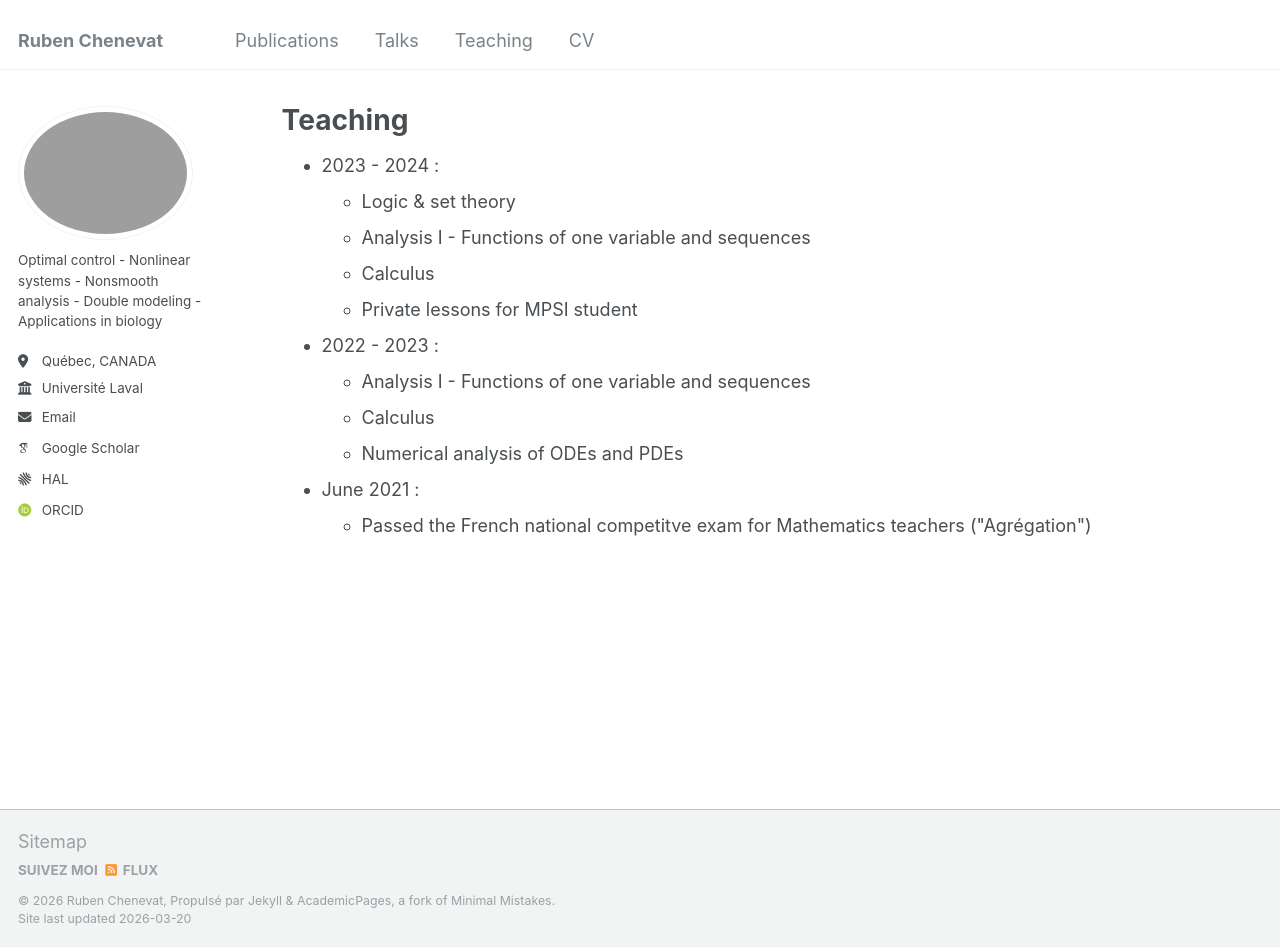
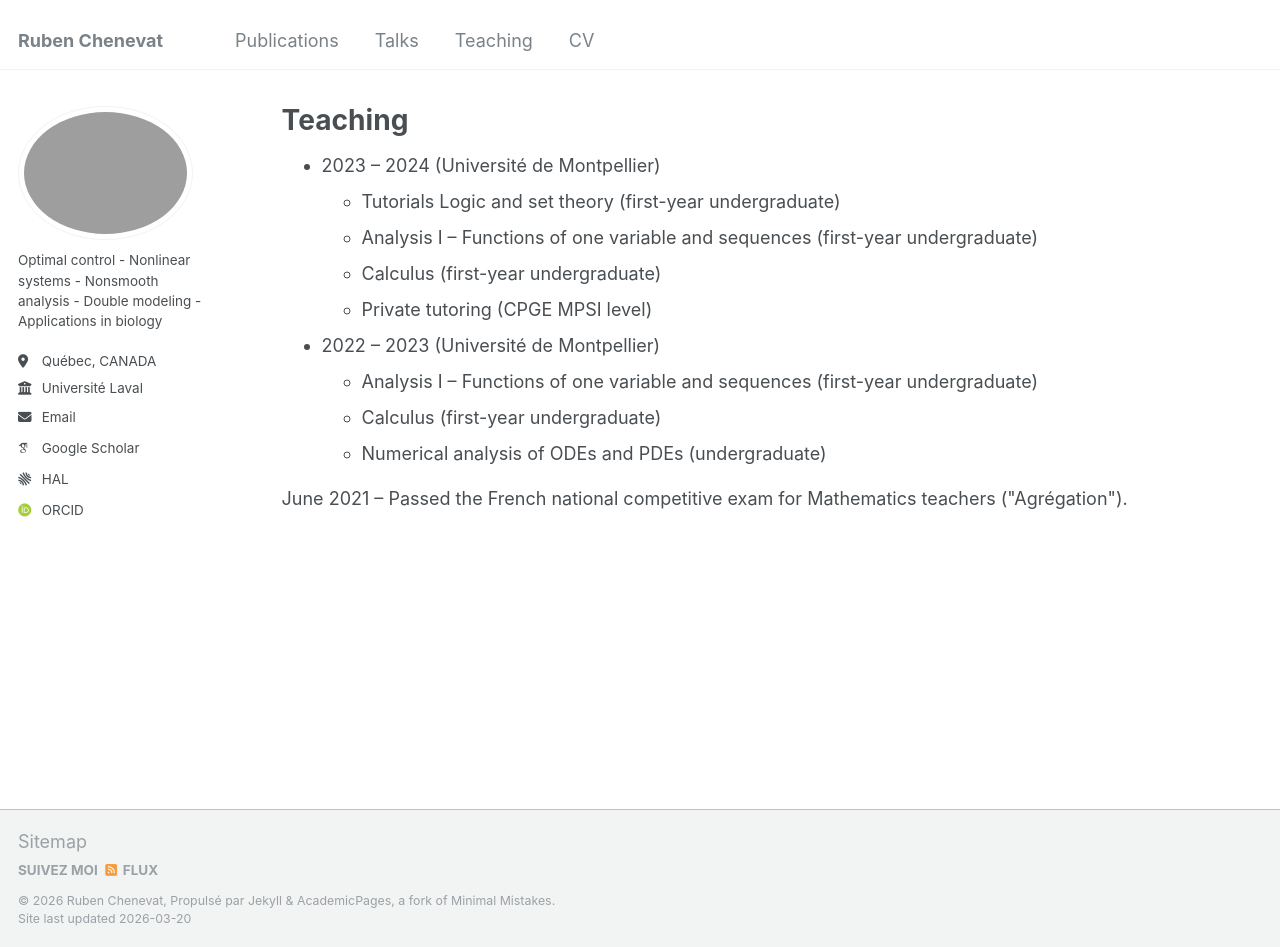
Before and after one commit to rubenchenevat/rubenchenevat.github.io, a Jekyll site: the page built from _pages/teaching.html, in a window 1280 px wide and 947 px high. Built offline with Jekyll 4.4.1, drawn with Linux system fonts in a browser that asks for light colours; some web fonts are replaced.

Commit message:
Update teaching.html

```diff
--- a/_pages/teaching.html
+++ b/_pages/teaching.html
@@ -13,26 +13,24 @@ author_profile: true
 -->
 
 <ul>
-    <li>2023 - 2024 :
+    <li>2023 – 2024 (Université de Montpellier)
         <ul>
-            <li>Logic & set theory</li>
-            <li>Analysis I - Functions of one variable and sequences</li>
-            <li>Calculus</li>
-            <li>Private lessons for MPSI student</li>
+            <li>Tutorials Logic and set theory (first-year undergraduate)</li>
+            <li>Analysis I – Functions of one variable and sequences (first-year undergraduate)</li>
+            <li>Calculus (first-year undergraduate)</li>
+            <li>Private tutoring (CPGE MPSI level)</li>
         </ul>
     </li>
-    <li>2022 - 2023 :
+
+    <li>2022 – 2023 (Université de Montpellier)
         <ul>
-            <li>Analysis I - Functions of one variable and sequences</li>
-            <li>Calculus</li>
-            <li>Numerical analysis of ODEs and PDEs</li>
-        </ul>
-    </li>
-    <li>June 2021 :
-        <ul>
-            <li>
-              Passed the French national competitve exam for Mathematics teachers ("Agrégation")
-            </li>
+            <li>Analysis I – Functions of one variable and sequences (first-year undergraduate)</li>
+            <li>Calculus (first-year undergraduate)</li>
+            <li>Numerical analysis of ODEs and PDEs (undergraduate)</li>
         </ul>
     </li>
 </ul>
+
+<p>
+June 2021 – Passed the French national competitive exam for Mathematics teachers ("Agrégation").
+</p>
```
